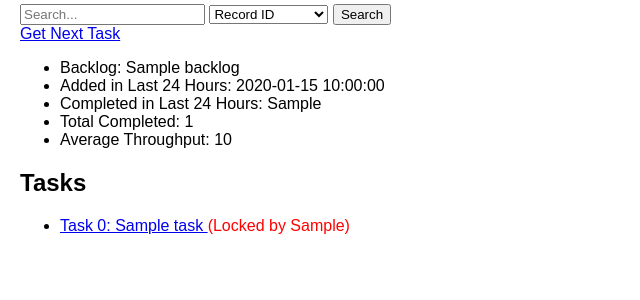
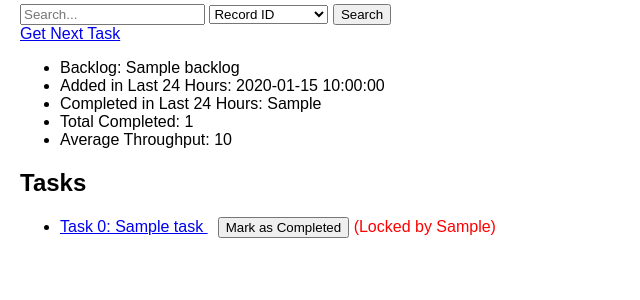
Before and after one commit to LSrihith/DataStewardship, a Flask app: template templates/queue.html in a window 1280 px wide. Shown: the part 278-578 px from the top of the page, without its empty margins (0-640 px from the left). Run offline with Flask 3, Linux system fonts and the light colour scheme; the template is opened without the code that fills it: most values are stand-ins (such as "Sample title", 1, 10 or a date in 2020).

Commit message:
Update queue.html

```diff
--- a/templates/queue.html
+++ b/templates/queue.html
@@ -58,7 +58,14 @@
                         Task {{ loop.index0 }}: {{ task }}
                     </a>
 
-                    <!-- Example: Show if locked_by is not None -->
+                    <!-- Button to directly mark it as completed -->
+                    <form action="{{ url_for('complete_task', queue_name=queue_name, task_id=loop.index0) }}"
+                          method="POST"
+                          style="display:inline; margin-left:10px;">
+                        <button type="submit">Mark as Completed</button>
+                    </form>
+
+                    <!-- Show if locked_by is not None -->
                     {% if task['locked_by'] %}
                         <span style="color:red;">(Locked by {{ task['locked_by'] }})</span>
                         <!-- Admin-only unlock button -->
```
